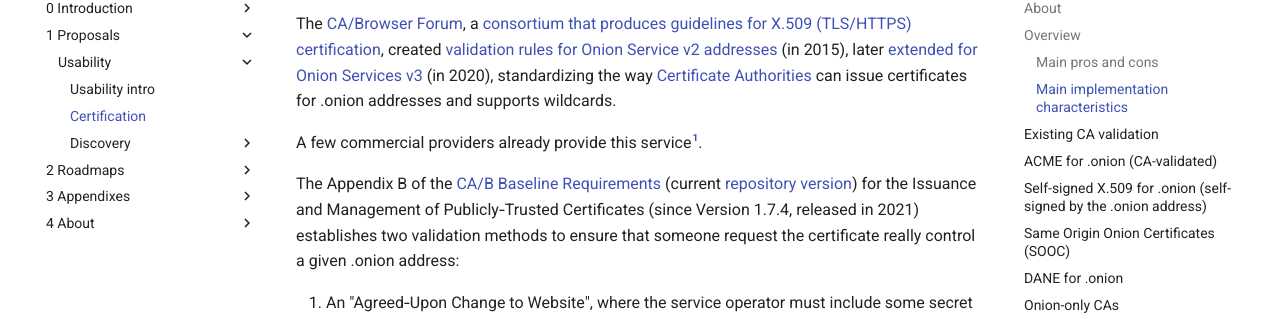
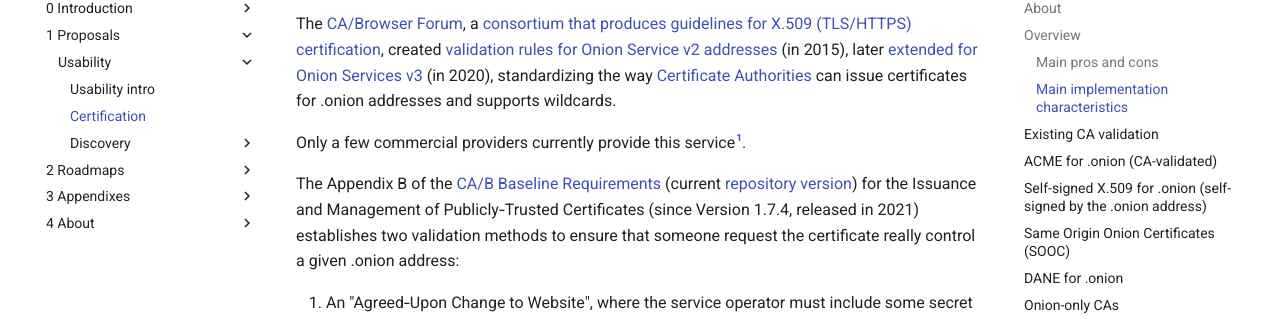
Before and after one commit to offsoc/onionplan, an MkDocs documentation site: the page built from docs/1 - Proposals/Usability/Certification.md, in a window 1280 px wide and 900 px high, scrolled down 2507 px. Shown: the part 127-446 px from the top of the window. Built offline with MkDocs 1.6.1 and Material for MkDocs 9.7.7, drawn with Linux system fonts in a browser that asks for light colours.

```diff
--- a/docs/1 - Proposals/Usability/Certification.md
+++ b/docs/1 - Proposals/Usability/Certification.md
@@ -57,7 +57,7 @@ addresses][] (in 2015), later [extended for Onion Services v3][] (in 2020),
 standardizing the way [Certificate Authorities][] can issue certificates for
 .onion addresses and supports wildcards.
 
-A few commercial providers already provide this service[^existing-certifiers].
+Only a few commercial providers currently provide this service[^existing-certifiers].
 
 [^existing-certifiers]: As of January 2023, there are only two CAs issuing
                         certificates for .onion domains:
```
